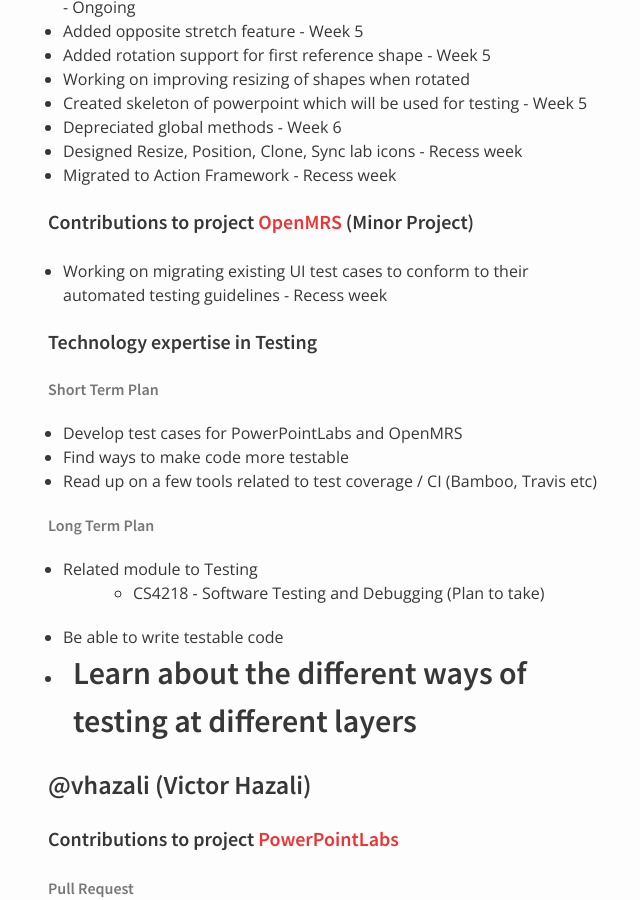
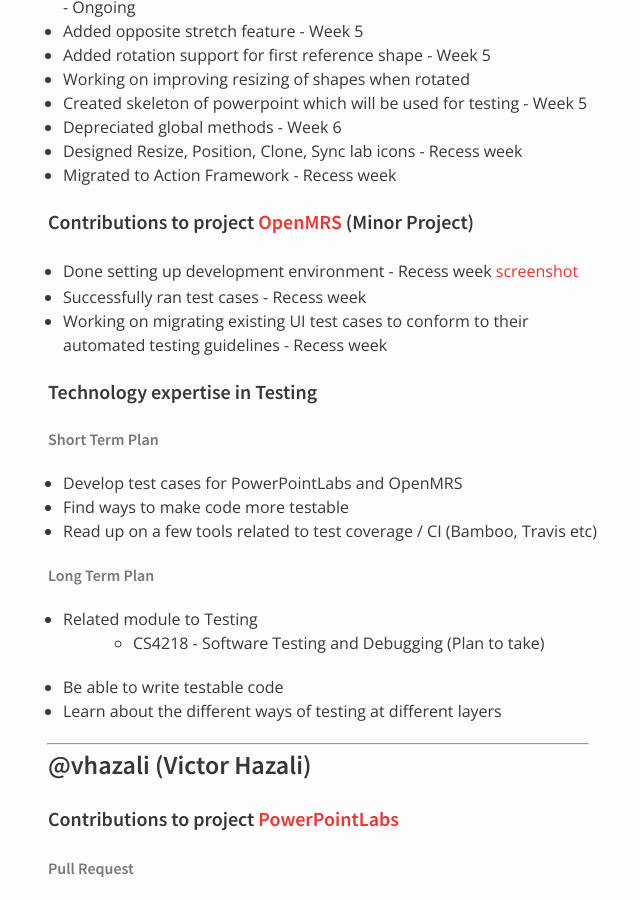
Before and after one commit to nus-oss/cs3281-AY1516S2-website, a Jekyll site: the page built from teams/powerpointlabs.md, in a window 1280 px wide and 900 px high, scrolled down 6884 px. Shown: the whole window, without its empty margins (322-962 px from the left). Built offline with Jekyll 4.4.1, drawn with Linux system fonts in a browser that asks for light colours.

Commit message:
Update powerpointlabs.md

```diff
--- a/teams/powerpointlabs.md
+++ b/teams/powerpointlabs.md
@@ -217,6 +217,8 @@
 
 #### Contributions to project [OpenMRS](https://www.openmrs.org) (Minor Project)
 
+ * Done setting up development environment - Recess week [screenshot](https://dl.dropboxusercontent.com/u/7610216/dev%20env.PNG)
+ * Successfully ran test cases - Recess week
  * Working on migrating existing UI test cases to conform to their automated testing guidelines - Recess week
 
 #### Technology expertise in Testing
@@ -231,6 +233,8 @@
   * CS4218 - Software Testing and Debugging (Plan to take)
 * Be able to write testable code
 * Learn about the different ways of testing at different layers
+
+
 ---
 
 ### @vhazali (Victor Hazali)
```
